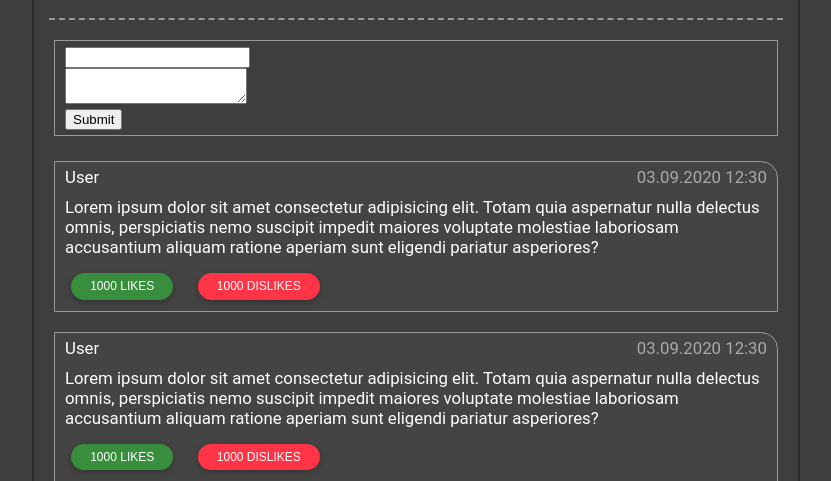
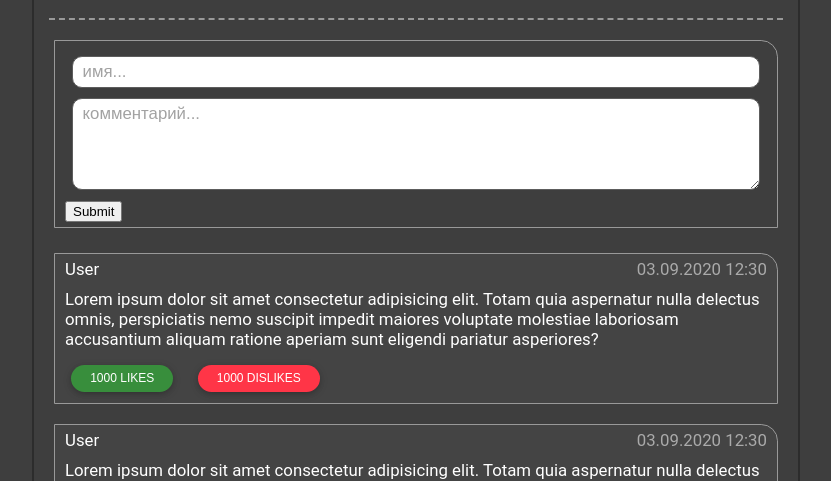
Before and after one commit to Cet500/MGS, a PHP site: page /article.html in a window 1280 px wide. Shown: the part 2418-2899 px from the top of the page, without its empty margins (224-1055 px from the left). Run offline with PHP 8.4, Linux system fonts and the light colour scheme.

Commit message:
update form template

```diff
--- a/template/article.html
+++ b/template/article.html
@@ -166,9 +166,9 @@
 
 			<section class="article__main-comments-write">
 				<form class="article__main-form" action="">
-					<input type="" name=""><br>
+					<input class="input input-form" placeholder="имя...">
 
-					<textarea></textarea><br>
+					<textarea class="input input-form" placeholder="комментарий..." rows="4"></textarea>
 
 					<input type="submit"></input>
 				</form>
--- a/template/css/article.css
+++ b/template/css/article.css
@@ -71,6 +71,8 @@
 	padding: 5px 10px;
 	margin: 5px 20px 20px;
 
+	border-top-right-radius: 1em;
+
 	border: 1px solid #999999;
 }
 
--- a/template/css/global-libs.css
+++ b/template/css/global-libs.css
@@ -207,3 +207,40 @@
 	-webkit-box-shadow: 0 5px 11px 0 rgba(0, 0, 0, 0.18), 0 4px 15px 0 rgba(0, 0, 0, 0.15);
 	box-shadow: 0 5px 11px 0 rgba(0, 0, 0, 0.18), 0 4px 15px 0 rgba(0, 0, 0, 0.15)
 }
+
+/* -------------------- input-base -------------------- */
+
+.input{
+	border: none;
+}
+.input:focus{
+	outline: none;
+	outline: 1px solid #2d2d2d;
+	background-color: rgba(255, 255, 255, 0.1);
+	color: #ffffff;
+}
+.input::placeholder{
+	color: #a2a2a2;
+}
+.input:focus::placeholder{
+	color: transparent;
+}
+
+/* -------------------- input for forms -------------------- */
+
+.input-form{
+	display: block;
+	font-size: 1em;
+	color: #000000;
+	margin: 10px auto;
+	padding: 5px 10px;
+	border-radius: 10px;
+	width: 95%;
+	font-family: Arial;
+
+	border: 1px solid #5d5d5d;
+}
+.input-form:focus{
+	outline: none;
+	border: 1px solid #666666;
+}
```
